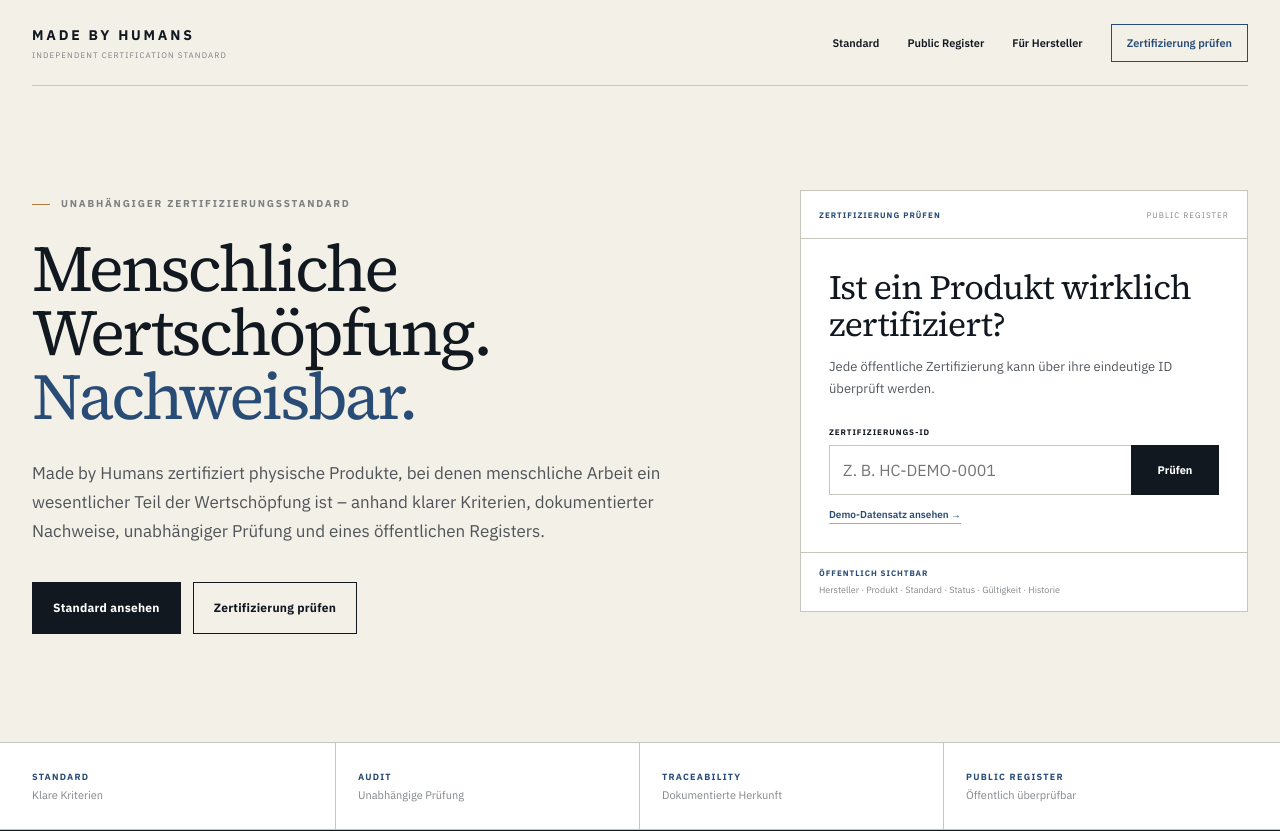
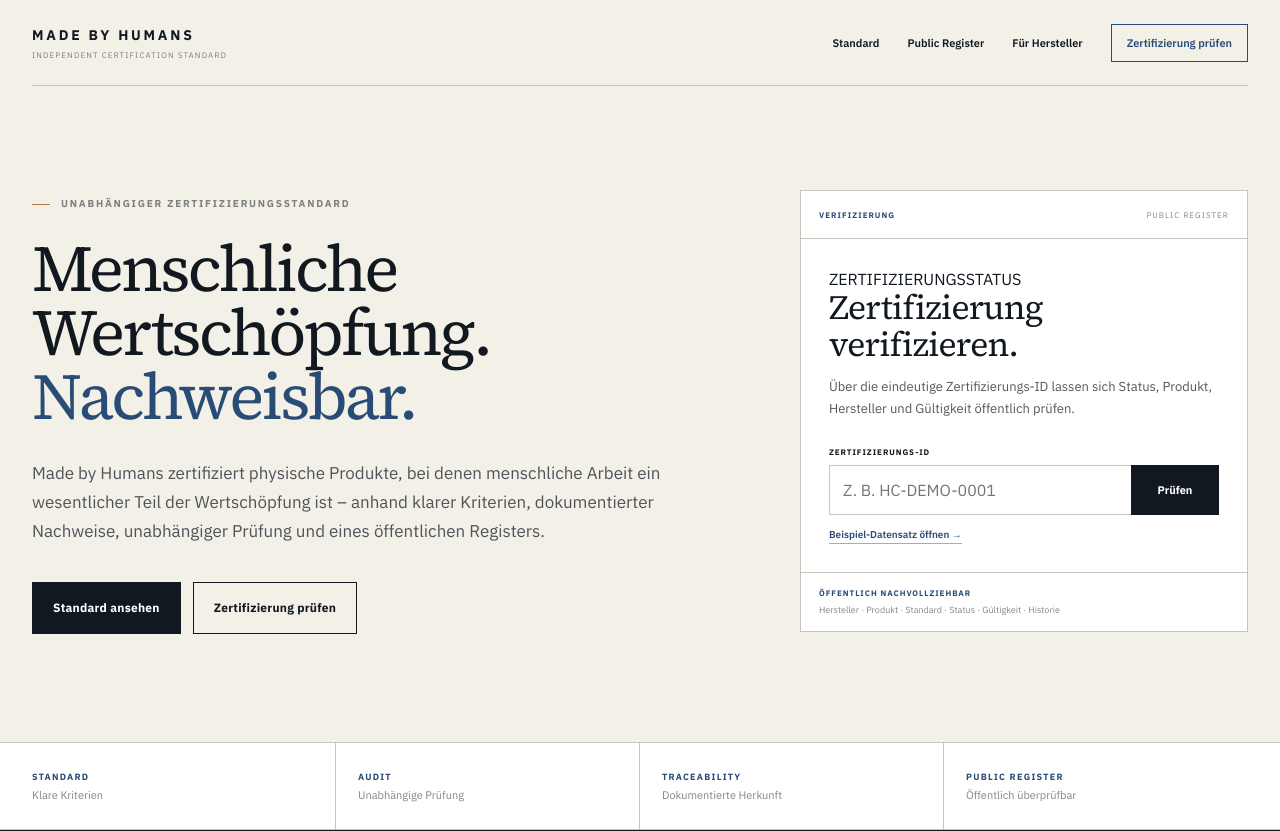
Before and after one commit to dennis-glaser-coder/human-certification-web, a Next.js app: page / in a window 1280 px wide. Shown: the top 831 px of the page. Built offline with nearby package versions, Linux system fonts and the light colour scheme.

Commit message:
Refine hero verification module

```diff
--- a/src/components/HeroVerify.js
+++ b/src/components/HeroVerify.js
@@ -16,15 +16,16 @@ export default function HeroVerify() {
   }
 
   return (
-    <aside className="heroVerify" aria-label="Zertifizierung prüfen">
+    <aside className="heroVerify" aria-label="Zertifizierung verifizieren">
       <div className="heroVerifyHeader">
-        <span>ZERTIFIZIERUNG PRÜFEN</span>
+        <span>VERIFIZIERUNG</span>
         <span>PUBLIC REGISTER</span>
       </div>
 
       <div className="heroVerifyBody">
-        <h2>Ist ein Produkt wirklich zertifiziert?</h2>
-        <p>Jede öffentliche Zertifizierung kann über ihre eindeutige ID überprüft werden.</p>
+        <div className="heroVerifyKicker">ZERTIFIZIERUNGSSTATUS</div>
+        <h2>Zertifizierung verifizieren.</h2>
+        <p>Über die eindeutige Zertifizierungs-ID lassen sich Status, Produkt, Hersteller und Gültigkeit öffentlich prüfen.</p>
 
         <form onSubmit={submit} className="heroVerifyForm">
           <label htmlFor="hero-certificate-id">Zertifizierungs-ID</label>
@@ -41,12 +42,12 @@ export default function HeroVerify() {
         </form>
 
         <Link className="heroDemoLink" href="/c/HC-DEMO-0001">
-          Demo-Datensatz ansehen →
+          Beispiel-Datensatz öffnen →
         </Link>
       </div>
 
       <div className="heroVerifyFooter">
-        <strong>ÖFFENTLICH SICHTBAR</strong>
+        <strong>ÖFFENTLICH NACHVOLLZIEHBAR</strong>
         <span>Hersteller · Produkt · Standard · Status · Gültigkeit · Historie</span>
       </div>
     </aside>
```
